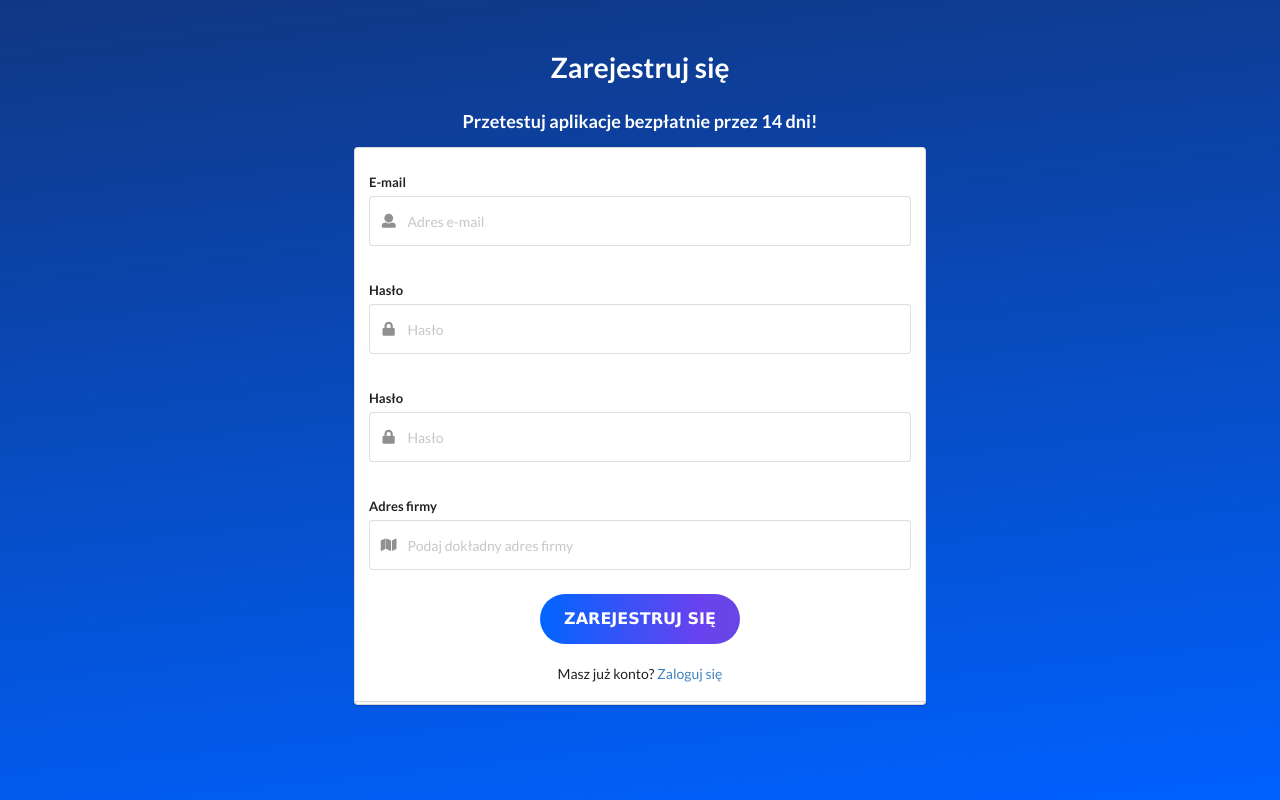
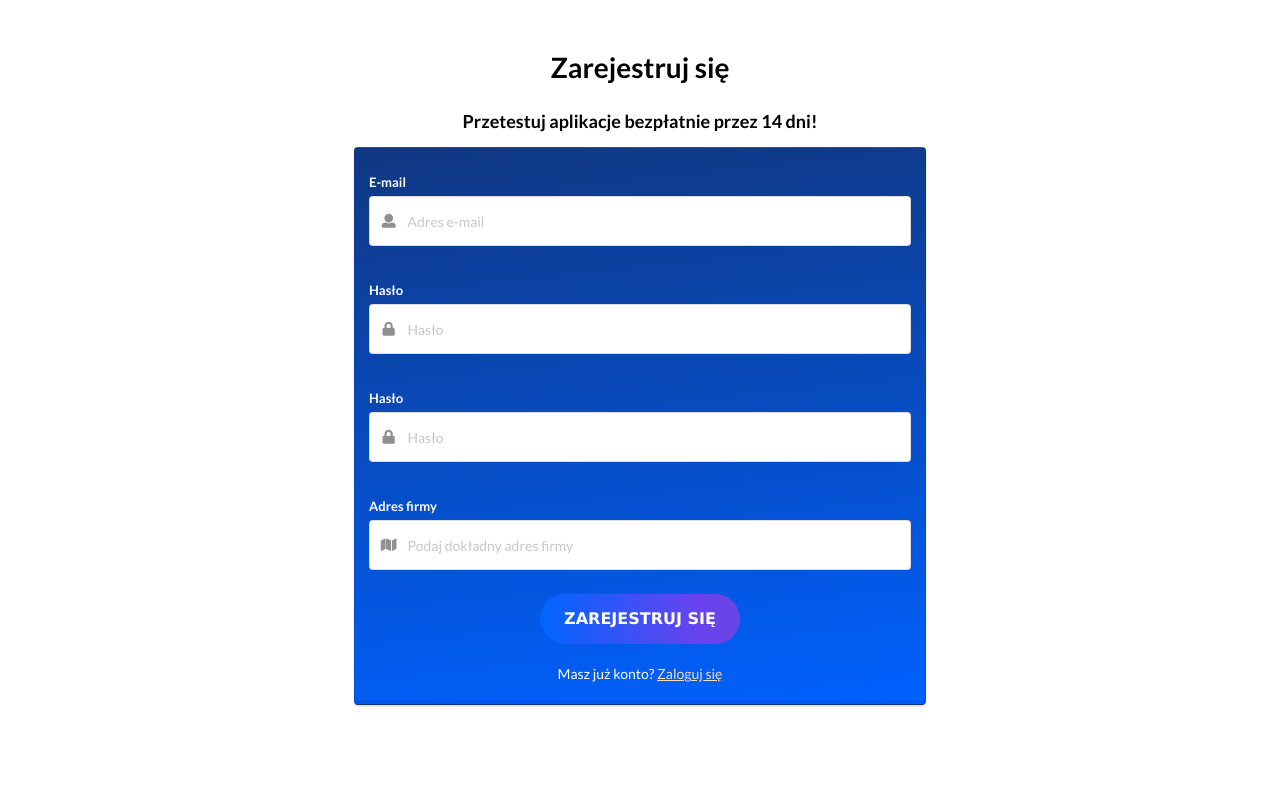
Before and after one commit to Wikkktor/EasyTransport, a Django app: page /konta/rejestracja/ in a window 1280 px wide. Run offline with Django 4.2, Linux system fonts and the light colour scheme.

Commit message:
Style for register page

```diff
--- a/static/css/accounts.css
+++ b/static/css/accounts.css
@@ -4,13 +4,30 @@
     --textColor3: #737594;
 }
 
-body {
-    background: rgb(0, 97, 255);
-    background: linear-gradient(354deg, rgba(0, 97, 255, 1) 0%, rgba(16, 55, 131, 1) 100%);
+body > .grid {
+    height: 100%;
 }
 
-body > .grid {
-    height: 100%;
+body {
+    background-color: white;
+}
+
+.segment {
+    background: rgb(0, 97, 255) !important;
+    background: linear-gradient(354deg, rgba(0, 97, 255, 1) 0%, rgba(16, 55, 131, 1) 100%) !important;
+}
+
+.login_in {
+    color: white;
+}
+
+.login_in a {
+    color: wheat;
+    text-decoration: underline;
+}
+
+label {
+    color: white !important;
 }
 
 .column {
@@ -51,12 +68,15 @@ input {
     background-size: 400%;
     background-position: 0;
 }
+
 .button2:hover {
-        background-image: linear-gradient(90deg, rgba(16,55,131,1) 0%, rgba(0,97,255,1) 100%);
+    background-image: linear-gradient(90deg, rgba(16, 55, 131, 1) 0%, rgba(0, 97, 255, 1) 100%);
 }
+
 .green {
     color: green;
 }
+
 .red {
     color: red;
 }
@@ -75,5 +95,25 @@ label {
 }
 
 .header .content {
+    color: black;
+}
+
+
+.btn-grad {
+background-image: linear-gradient(to right, #232526 0%, #414345  51%, #232526  100%);
+margin: 10px;
+padding: 15px 45px;
+text-align: center;
+text-transform: uppercase;
+transition: 0.5s;
+background-size: 200% auto;
 color: white;
+border-radius: 10px;
+display: block;
 }
+
+.btn-grad:hover {
+background-position: right center; /* change the direction of the change here */
+color: #fff;
+text-decoration: none;
+}
```
Lines whose indentation alone changed are shown as unchanged.
